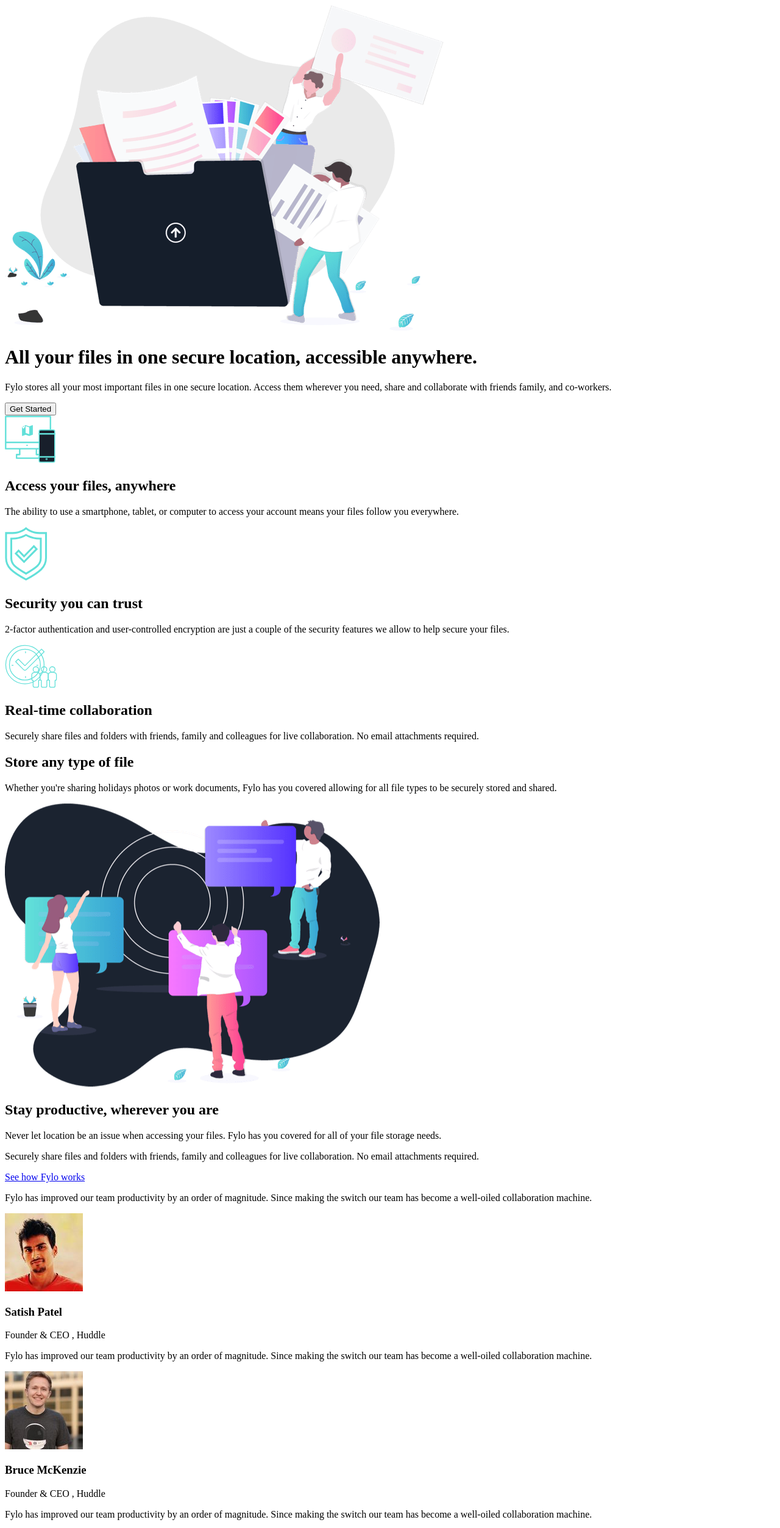
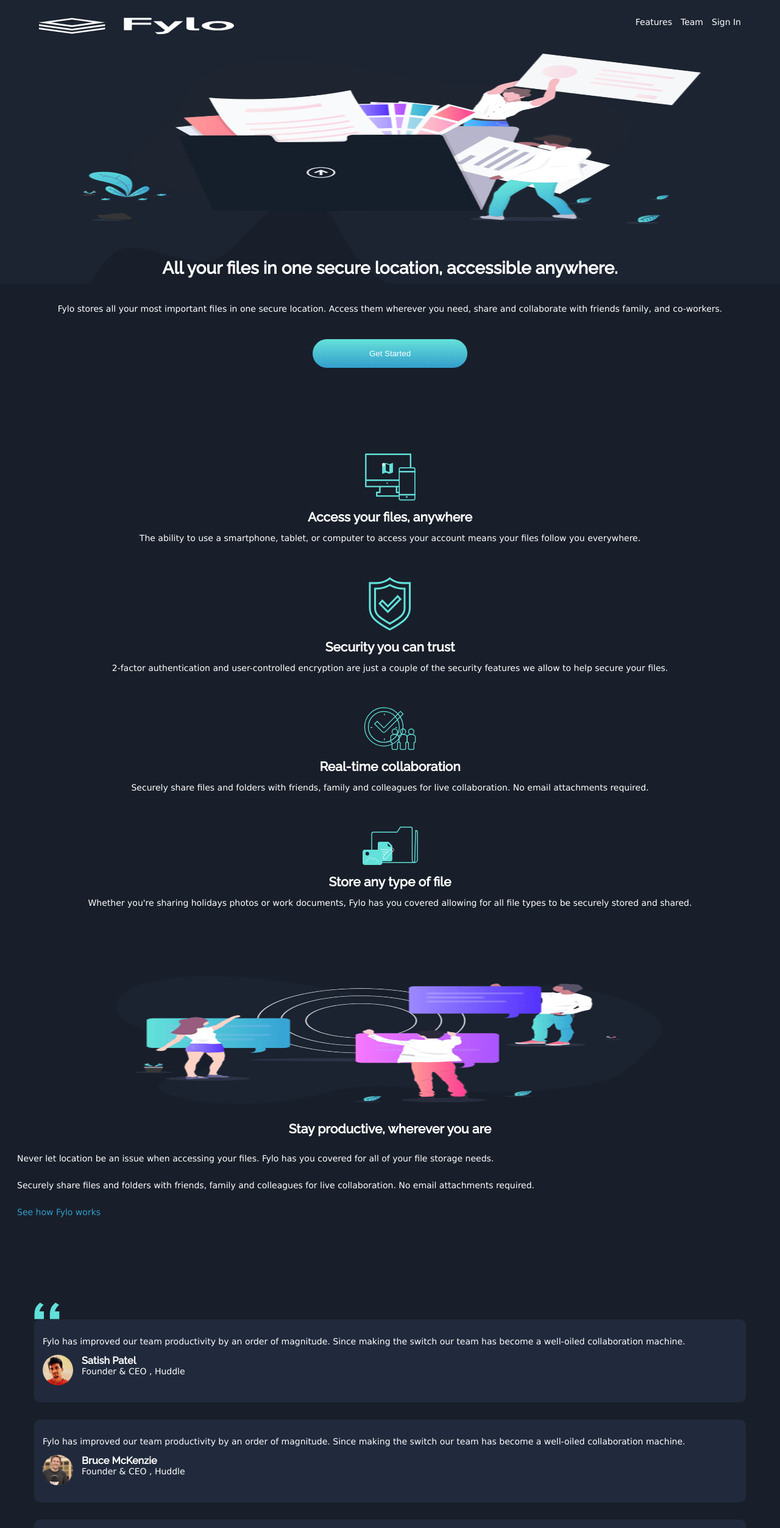
Before and after one commit to folarin-codes/FYLO-PAGE, a plain HTML site: page index.html in a window 1280 px wide. Shown: the top 2505 px of the page at 61% size. Drawn offline with Linux system fonts and the light colour scheme; files whose address does not match are found by name.

Commit message:
mobile version set

```diff
--- a/index.html
+++ b/index.html
@@ -2,7 +2,7 @@
 <html lang="en">
 <head>
   <meta charset="UTF-8">
-  <meta name="viewport" content="width=device-width, initial-scale=1.0"> <!-- displays site properly based on user's device -->
+  <meta name="viewport" content="width=device-width, initial-scale=1.0">
 
   <link rel="icon" type="image/png" sizes="32x32" href="./images/favicon-32x32.png">
 
@@ -13,35 +13,48 @@
 
   <title>Frontend Mentor | Fylo landing page with dark theme and features grid</title>
 
-  <!-- Feel free to remove these styles or customise in your own stylesheet 👍 -->
 
 </head>
 <body>
-
+  <div class="root">
 
   <header class="header">
 
-    <nav>
-    <!-- Features
-  Team
-  Sign In -->
+    <div class="header-primary">
+
+      <nav class="header-navigation">
+
+        <div class="logo-container">
+          <img class="logo" src="/images/logo.svg" alt="website logo">
+        </div>
+
+        <ul>
+          <li><a href="#">Features</a></li>
+          <li><a href="#">Team</a></li>
+          <li><a href="#">Sign In</a></li>
+        </ul>
+
 
         </nav>
 
+      <img src="./images/illustration-intro.png" alt="an illustration">
+
+    </div>
+
+
     <div class="header-main">
-      <img src="./images/illustration-intro.png" alt="an illustration">
       <h1> All your files in one secure location, accessible anywhere.</h1>
 
       <p>Fylo stores all your most important files in one secure location. Access them wherever
         you need, share and collaborate with friends family, and co-workers.</p>
 
-        <button>Get Started</button>
+        <button type="submit">Get Started</button>
 
     </div>
 
   </header>
 
-  <section>
+  <section class="features-container">
     <div>
       <img src="./images/icon-access-anywhere.svg" alt="" >
 
@@ -79,6 +92,7 @@
     </div>
 
     <div>
+      <img src="./images/icon-any-file.svg" alt="">
       <h2>
         Store any type of file</h2>
       <p>
@@ -89,8 +103,8 @@
 
   </section>
 
-  <section>
-    <img src="./images/illustration-stay-productive.png" alt="">
+  <section class="section">
+    <img src="./images/illustration-stay-productive.png" alt="an illustration">
     <h2>
 
       Stay productive, wherever you are</h2>
@@ -110,16 +124,18 @@
         </span>
   </section>
 
- <section>
-  <div>
+ <section class="card-section" >
+  <div class="card-container">
+    <img class="quote" src="/images/bg-quotes.png" alt="">
 
-    <div>
+    <div class="card">
+
       <p>
 
         Fylo has improved our team productivity by an order of magnitude. Since making the switch our team has
         become a well-oiled collaboration machine.</p>
 
-        <span>
+        <span  class="card-span">
           <img src="./images/profile-1.jpg" alt="a person image">
           <span>
             <h3>Satish Patel</h3>
@@ -128,12 +144,12 @@
         </span>
     </div>
 
-    <div>
+    <div class="card">
       <p>
        Fylo has improved our team productivity by an order of magnitude. Since making the switch our team has
         become a well-oiled collaboration machine.</p>
 
-        <span>
+        <span class="card-span">
           <img src="./images/profile-2.jpg" alt="a person image">
           <span>
             <h3>
@@ -144,13 +160,13 @@
         </span>
     </div>
 
-    <div>
+    <div class="card">
       <p>
 
   Fylo has improved our team productivity by an order of magnitude. Since making the switch our team has
   become a well-oiled collaboration machine.</p>
 
-        <span>
+        <span class=" card-span">
           <img src="./images/profile-3.jpg" alt="a person image">
           <span>
             <h3>
@@ -159,36 +175,45 @@
           </span>
         </span>
     </div>
+  </div>
 
-
-  </div>
 </section>
 
+<div class="contact">
 
-<div>
+  <div class="contact-container">
     <h2>Get early access today</h2>
     <p>
    It only takes a minute to sign up and our free starter tier is extremely generous. If you have any
     questions, our support team would be happy to help you.</p>
 
-  <div>
+    <div class="contact-div">
       <input type="text" placeholder="email@example.com">
       <button>  Get Started For Free</button>
     </div>
 
   </div>
+  </div>
 
 <footer>
+  <div class="footer-image">
+
   <img src="./images/logo.svg" alt="company's logo">
 
-  <div>
+  </div>
 
-    <div>
+  <div class="footer-container">
+
+    <div class="footer-location">
 
         <img src="./images/icon-location.svg" alt="an icon">
         <p>
           Lorem ipsum dolor sit amet, consectetur adipiscing elit, sed do eiusmod tempor incididunt ut labore et
           dolore magna aliqua</p>
+
+
+
+
 
     </div>
 
@@ -240,6 +265,7 @@
     Coded by <a href="#">Suberu M Adefolarin</a>.
   </p>
 </footer>
+</div>
 
 </body>
 </html>
--- a/styles.css
+++ b/styles.css
@@ -1,2 +1,255 @@
+*{
+      box-sizing: border-box;
+      margin: 0;
+      padding: 0;
+      overflow-x: hidden;
+}
+html:not(footer),body{
+      padding: 0;
+      font-size: 14px;
+      color: white ;
+      background-color:  hsl(218, 28%, 13%);
+      font-family: Open-Sans , Verdana, Geneva, Tahoma, sans-serif;
+
+}
+
+h1 , h2, h3{
+      text-align: center;
+      font-family: Raleway , Verdana, Geneva, Tahoma, sans-serif;
+}
+a{
+      text-decoration: none;
+}
+li{
+      list-style: none;
+}
+section{
+      margin: 8em 2em;
+
+}
+.header{
+    margin-bottom: -8em;
+}
+.header-main{
+      background-image: url('/images/bg-curvy-mobile.svg');
+      display: flex;
+      flex-direction: column;
+      gap: 3em;
+      background-repeat: no-repeat;
+      background-size: contain;
+      padding: 0 1em;
+      padding-top: 7em;
+      position: relative;
+      top: -10em;
+}
+
+.header-navigation{
+      display: flex;
+      justify-content: space-between;
+      margin: 0 5vw 2em;
+
+}
+.header-navigation ul{
+      display: flex;
+      gap: 1em;
+}
+
+.header-navigation a{
+      color: white;
+}
+
+ .logo-container .logo{
+      width: 25vw;
+      height: 2em;
+}
+.header-primary{
+      display: flex;
+      flex-direction: column;
+      padding-top: 2em;
+      padding-bottom: 7em;
+      background-color:hsl(217, 28%, 15%) ;
+}
+
+.header-primary img{
+      height: 20em;
+      width: 80vw;
+      align-self: center;
+      position: relative;
+      z-index: 1;
+}
+.header-main p{
+      text-align: center;
+}
+.header-main button{
+      background-image: linear-gradient(hsl(176, 68%, 64%) ,  hsl(198, 60%, 50%)  );
+      border: none;
+      outline: none;
+      padding: 1.2em 7em;
+      border-radius: 25px;
+      color: white;
+      margin: 0 auto;
+}
+.features-container{
+      display: flex;
+      flex-direction: column;
+      gap: 4em;
+
+
+}
+.features-container div p{
+      text-align: center;
+}
+.features-container div{
+      display: flex;
+      flex-direction: column;
+      gap: 1em;
+
+}
+.features-container div img{
+    display: block;
+    margin: 0 auto;
+}
+
+.section {
+      display: flex;
+      flex-direction: column;
+      gap: 2em;
+
+}
+.section img{
+      height: 15em ;
+      width: 70vw;
+      align-self: center;
+
+}
+
+.section a{
+      border-bottom: 20px solid hsl(198, 60%, 50%);
+      /* padding-bottom: 1em; */
+
+      color: hsl(198, 60%, 50%);
+}
+
+.card-section{
+      margin-bottom: 0;
+}
+
+.card-container{
+      display: flex;
+      flex-direction: column;
+      gap: 2em;
+      margin: 0 2em;
+
+}
+
+.quote{
+      width: 3em;
+      height: 2em;
+      position: relative;
+     top: 2em;
+}
+
+.card-container .card{
+      background-color: hsl(219, 30%, 18%);
+      padding: 2em 1em;
+      border-radius: 10px;
+      display: flex;
+      flex-direction: column;
+      gap: 1em;
+}
+
+.card img{
+      width: 50px;
+      height: 50px;
+      border-radius: 50%;
+}
+
+.card-span{
+      display: flex;
+      gap: 1em;
+
+
+}
+.card-span h3 {
+      text-align: left;
+
+}
+.contact{
+      position: relative;
+      top: 10em;
+
+}
+.contact-container{
+      background-color: hsl(217, 28%, 15%);
+      padding: 2em ;
+      border-radius: 10px;
+      display: flex;
+      flex-direction: column;
+      gap: 2em;
+      box-shadow: 1em  black;
+      margin: 0em 2em;
+
+}
+.contact-container p{
+      text-align: center;
+}
+.contact-div{
+      display: flex;
+      flex-direction: column;
+      gap: 2em;
+}
+.contact-div input , .contact-div button{
+      border-radius: 25px;
+      border: none;
+      padding: 1em ;
+}
+.contact-div button{
+      background-image: linear-gradient(hsl(176, 68%, 64%) ,  hsl(198, 60%, 50%)  );
+      color: white;
+
+}
+
+footer{
+
+      background-color: hsl(216, 53%, 9%);
+      padding: 15em 2em 0;
+
+}
+
+.footer-container{
+      margin-top: 4em;
+      display: flex;
+      flex-direction: column;
+      gap: 4em;
+}
+
+.footer-location{
+      display: flex;
+}
+.footer-location p{
+      display: inline;
+      margin-left: 2em;
+
+}
+.footer-location img{
+     height: 27px;
+     width: 40px;
+}
+.footer-container span{
+      display: flex;
+      gap: 1em;
+      margin-bottom: 1em;
+}
+.footer-container span p{
+      margin-left: 1em;
+}
+
+.footer-container ul{
+      display: flex;
+      flex-direction: column;
+      gap: 1em
+
+}
+
 .attribution { font-size: 11px; text-align: center; }
     .attribution a { color: hsl(228, 45%, 44%); }
```
Lines whose indentation alone changed are shown as unchanged.
